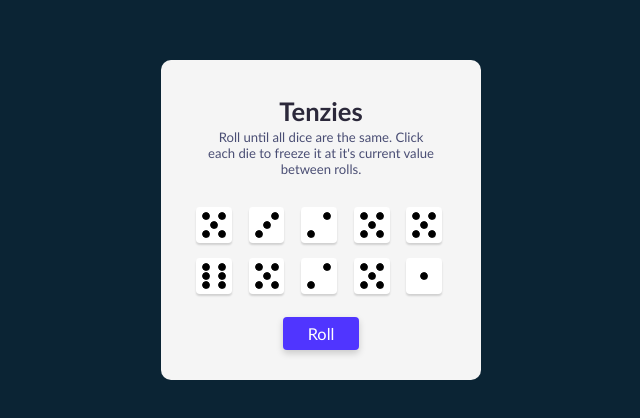
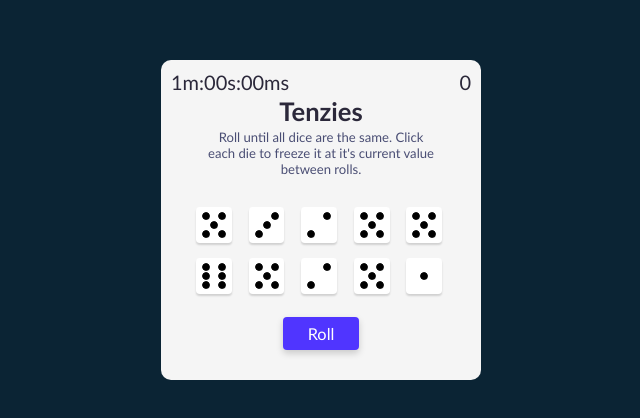
Before and after one commit to Malal0/tenzies, a React (Create React App) app: page / in a window 1280 px wide. Shown: the part 180-598 px from the top of the page, without its empty margins (319-959 px from the left). Built offline with nearby package versions, Linux system fonts and the light colour scheme.

Commit message:
added clicked counter

```diff
--- /dev/null
+++ b/src/components/Count.js
@@ -0,0 +1,6 @@
+
+export default function Count(props) {
+    return (
+        <div className="count">{props.count}</div>
+    )
+}
--- a/src/components/Main.js
+++ b/src/components/Main.js
@@ -1,5 +1,7 @@
 import React from "react"
 import Die from "./Die"
+import Count from "./Count"
+import Timer from "./Timer"
 import { nanoid } from "nanoid"
 import Confetti from "react-confetti"
 
@@ -8,6 +10,8 @@ export default function Main() {
     const [dice, setDice] = React.useState(allNewDice)
 
     const [tenzies, setTenzies] = React.useState(false)
+
+    const [count, setCount] = React.useState(0)
 
     React.useEffect(() => {
         const allHeld = dice.every(die => die.isHeld)
@@ -43,8 +47,10 @@ export default function Main() {
                     die :
                     generateNewDie()
             }))
+            countIncrease()
         } else {
             setTenzies(false)
+            countReset()
             setDice(allNewDice())
         }
     }
@@ -61,10 +67,20 @@ export default function Main() {
         }))
     }
 
+    function countIncrease() {
+        setCount(prevCount => prevCount + 1)
+    }
+
+    function countReset() {
+        setCount(prevCount => prevCount = 0)
+    }
+
     return (
         <section>
             <div className="main">
                 {tenzies && <Confetti />}
+                <Timer />
+                <Count count={count} />
                 <h1 className="title">tenzies</h1>
                 <p className="instructions">Roll until all dice are the same. Click each die to freeze it at it's current value between rolls.</p>
                 <div className="dieContainer">
--- /dev/null
+++ b/src/components/Timer.js
@@ -0,0 +1,5 @@
+export default function Timer() {
+    return (
+        <div className="timer">1m:00s:00ms</div>
+    )
+}
--- a/src/index.css
+++ b/src/index.css
@@ -21,6 +21,7 @@ body {
   display: flex;
   flex-direction: column;
   align-items: center;
+  position: relative;
 }
 
 .title {
@@ -83,3 +84,19 @@ body {
   background-color: hsl(248, 100%, 57%);
   color: hsl(0, 0%, 80%);
 }
+
+.count {
+  color: #2b283a;
+  font-size: 20px;
+  position: absolute;
+  top: 10px;
+  right: 10px;
+}
+
+.timer {
+  color: #2b283a;
+  font-size: 20px;
+  position: absolute;
+  top: 10px;
+  left: 10px;
+}
```
